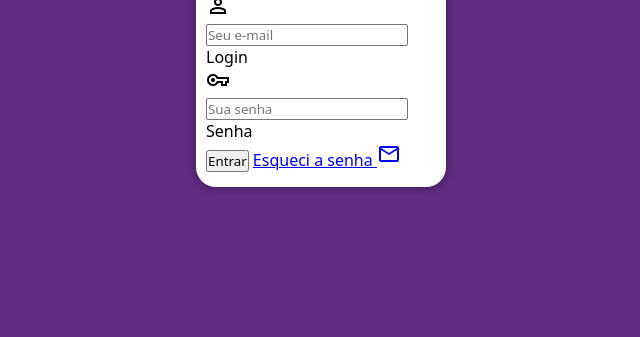
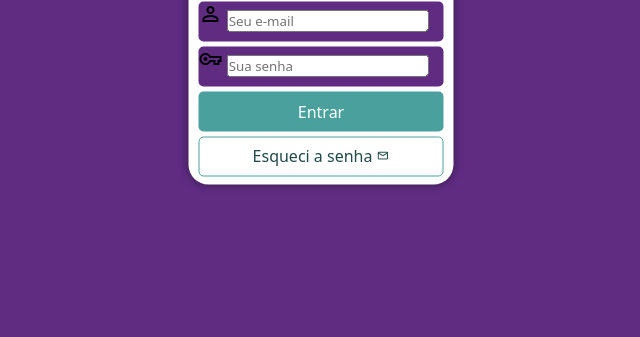
Before and after one commit to Pedrocavalcant/Projeto-login, a plain HTML site: page index.html in a window 1280 px wide. Shown: the part 463-800 px from the top of the page, without its empty margins (319-959 px from the left). Drawn offline with nearby package versions, Linux system fonts and the light colour scheme.

Commit message:
alteracoes no css principal

```diff
--- a/estilos/media-query.css
+++ b/estilos/media-query.css
@@ -41,13 +41,13 @@
     }
 
     section#Login > div#imagem{
-        float: left;
+        float: right;
         width: 50%;
         height: 100%;
     }
 
     section#Login > div#formulario{
-        float: right;
+        float: left;
         width: 50%;
     }
 
--- a/estilos/style.css
+++ b/estilos/style.css
@@ -28,8 +28,8 @@ main{
 
 section#Login{
     background-color: white;
-    width: 250px;
-    height: 500px;
+    width: 265px;
+    height: 495px;
     border-radius: 20px;
     position: absolute;
     top: 50%;
@@ -62,3 +62,55 @@ div#formulario > h1{
 div#formulario > p{
     font-size: 0.8em;
 }
+
+form > div.campo{
+    background-color: #5f2c82;
+    width: 100%;
+    display: block;
+    height: 40px;
+    border-radius: 5px;
+    margin: 5px 0;
+}
+
+form label{
+    display: none;
+}
+
+form > input[type=submit]{
+    display: block;
+    font-size: 1em;
+    width: 100%;
+    height: 40px;
+    background-color: #49a09d;
+    color: white;
+    border: none;
+    border-radius: 5px;
+    cursor: pointer;
+}
+
+form > input[type=submit]:hover{
+    background-color: #2d6765;
+}
+
+form > a.botao{
+    display: block;
+    text-align: center;
+    font-size: 1em;
+    width: 100%;
+    height: 40px;
+    background-color: white;
+    border: 1px solid #49a09d;
+    border-radius: 5px;
+    text-decoration: none;
+    color: #204948;
+    padding-top: 7px;
+    margin-top: 5px;
+}
+
+form > a.botao:hover{
+    background-color: #6ef2ee;
+}
+
+form > a.botao > span{
+    font-size: 0.8em;
+}
--- a/index.html
+++ b/index.html
@@ -16,7 +16,7 @@
             </div>
             <div id="formulario">
                 <h1>Login</h1>
-                <p>Seja bem-vindo novamente, faca login para acessar sua conta e poder fazer as configuracoes no seu ambiente.</p>
+                <p>Seja bem-vindo novamente, faca login para acessar sua conta e poder fazer as configurações no seu ambiente.</p>
                 <form action="login.php" method="post" autocomplete="on">
                     <div class="campo">
                         <span class="material-symbols-outlined">
@@ -33,7 +33,7 @@
                         <label for="isenha">Senha</label>
                     </div>
                     <input type="submit" value="Entrar">
-                    <a href="esqueci.html">Esqueci a senha <span class="material-symbols-outlined">
+                    <a href="esqueci.html" class="botao">Esqueci a senha <span class="material-symbols-outlined">
                         mail
                         </span></a>
                 </form>
```
